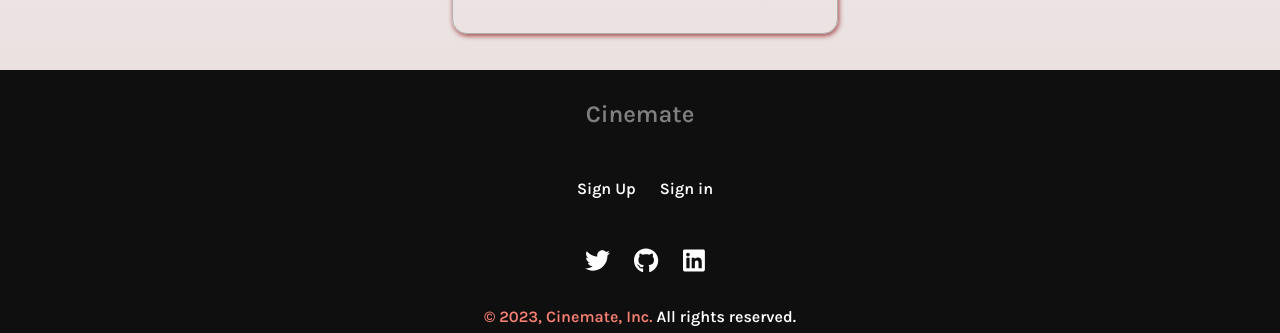
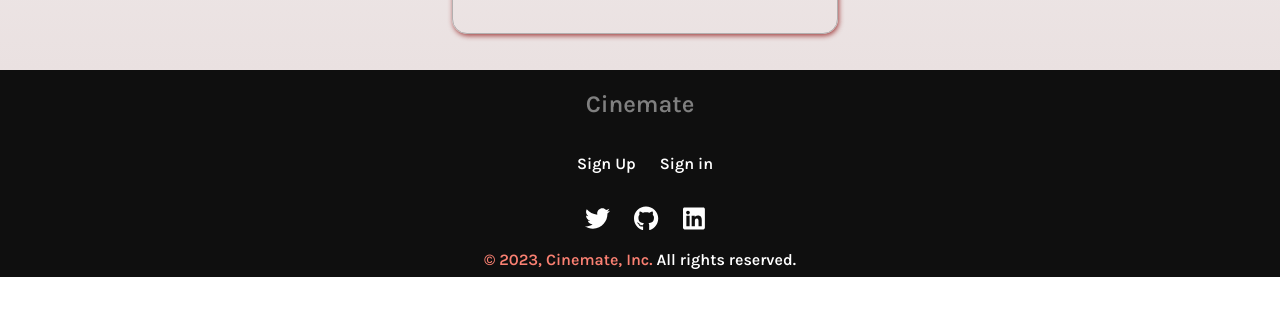
Before and after one commit to InvincibleRP1/Cinemate, a React (Create React App) app: page / in a window 1280 px wide. Shown: the part 1468-1801 px from the top of the page. After the commit the page ends 1745 px from the top, so only its background shows below. Built offline with nearby package versions, Linux system fonts and the light colour scheme; what miragejs would draw is missing.

Commit message:
fix: fixed padding in footer

```diff
--- a/src/components/footer/footer.css
+++ b/src/components/footer/footer.css
@@ -3,8 +3,7 @@
     flex-direction: column;
     background-color: rgb(15, 15, 15);
     color: white;
-    padding: 0.6rem;
-    gap: 1rem;
+    padding-bottom: 0.5rem;
 }
 
 .footer-items > h2 {
```
